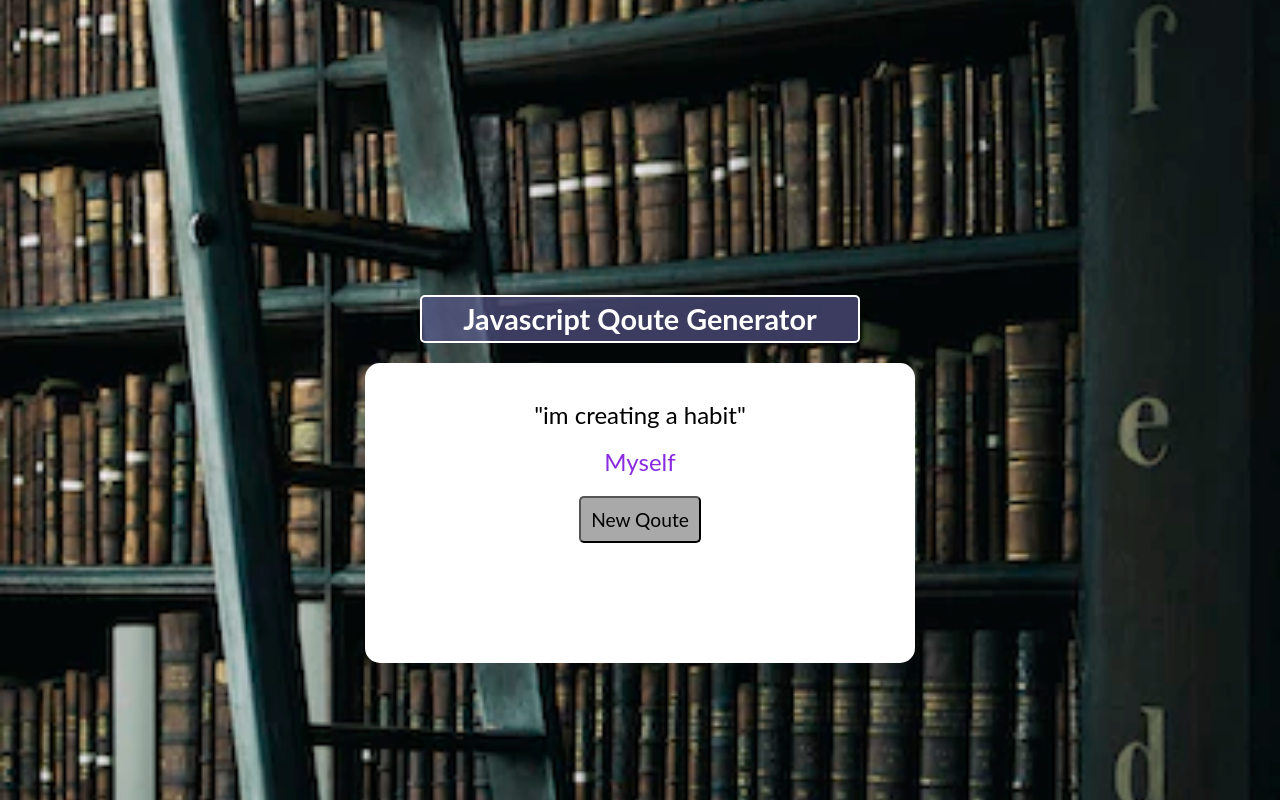
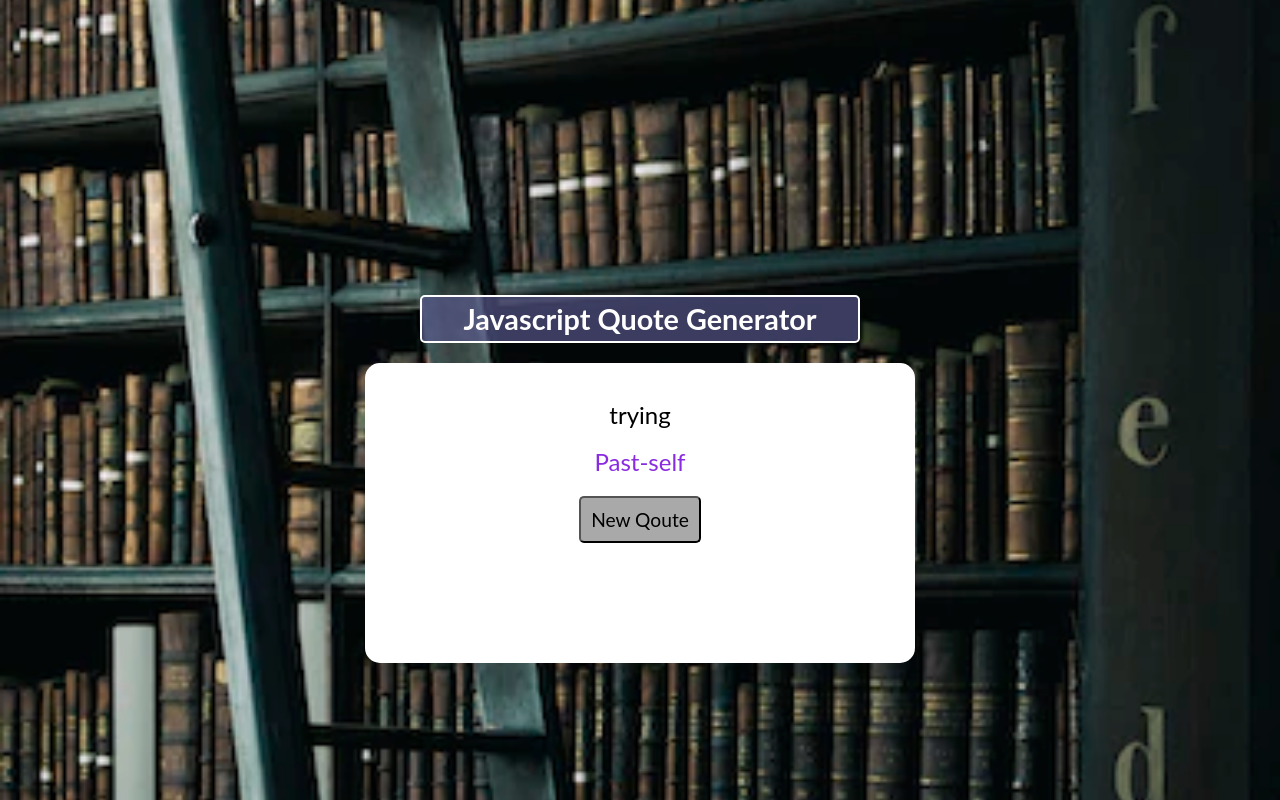
Before and after one commit to tony130891/DOM-Practice, a plain HTML site: page Index.html in a window 1280 px wide. Both pictures are taken after a click on the button "New Qoute". Drawn offline with Linux system fonts and the light colour scheme; files whose address does not match are found by name.

Commit message:
Final practice quotes

```diff
--- a/Index.html
+++ b/Index.html
@@ -21,7 +21,7 @@
     <!-- Quote generator-->
     <div class="container">
       <div class="header">
-         <h2>Javascript Qoute Generator</h2>
+         <h2>Javascript Quote Generator</h2>
       </div>
 
       <div class="main-content">
@@ -37,5 +37,9 @@
         </div>
       </div>
     </div>
+
+    <!-- JS -->
+    <script src="indexjs.js">
+    </script>
 </body>
 </html>
--- a/indexjs.js
+++ b/indexjs.js
@@ -0,0 +1,20 @@
+let btn = document.querySelector("#new-Quote");
+let quote = document.querySelector(".quote");
+let person = document.querySelector(".person");
+
+const quotes = [
+  {
+    quote: "i'm creating a habit",
+    person: "Myself",
+  },
+  {
+    quote: "trying",
+    person: "Past-self",
+  },
+];
+
+btn.addEventListener("click", function () {
+  let random = Math.floor(Math.random() * quotes.length);
+  quote.innerText = quotes[random].quote;
+  person.innerText = quotes[random].person;
+});
```
